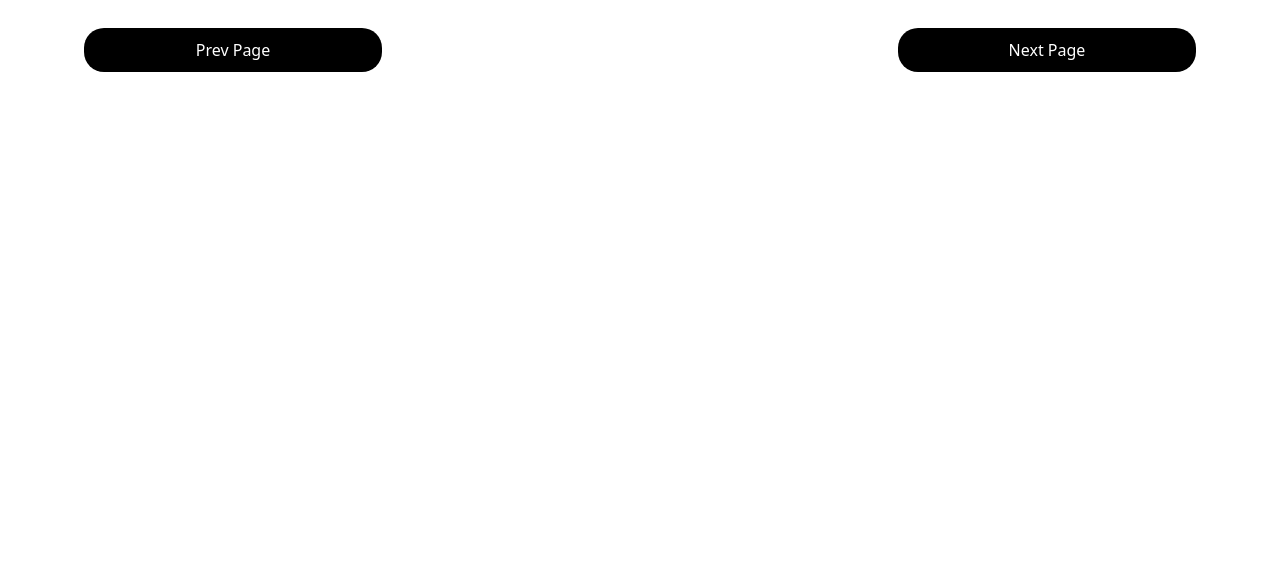
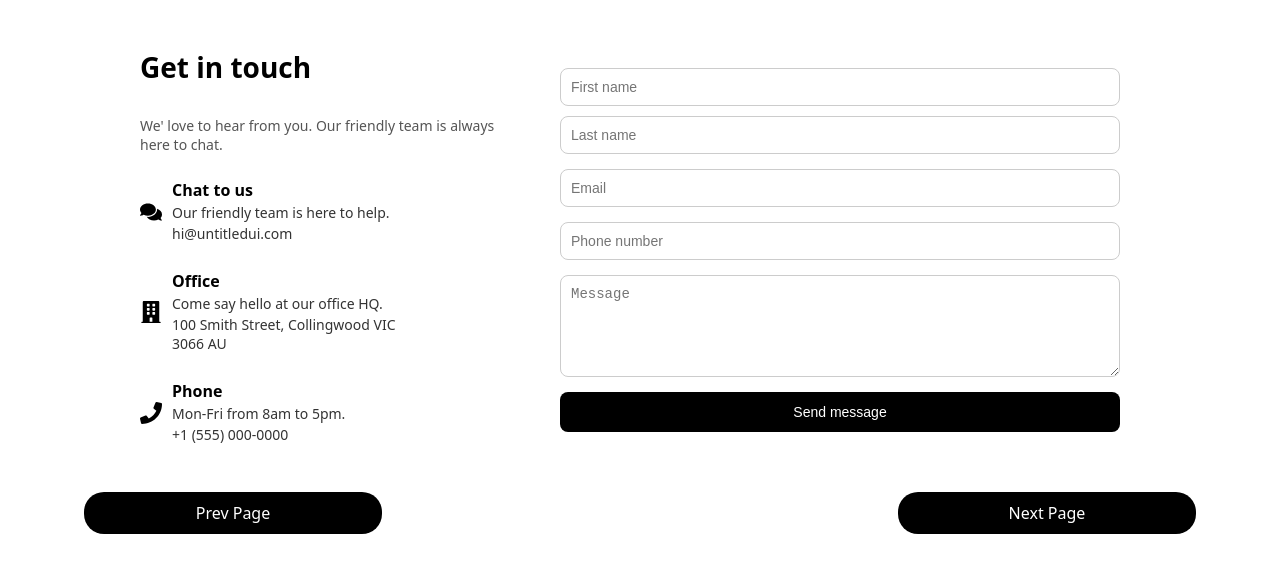
Before and after one commit to developer866/My_World, a React (Vite) app: page /Contact in a window 1280 px wide. Shown: the top 572 px of the page. Built offline with nearby package versions, Linux system fonts and the light colour scheme.

Commit message:
Add contact page with form and information display; update styles in Conact.css

```diff
--- a/package.json
+++ b/package.json
@@ -10,10 +10,12 @@
     "preview": "vite preview"
   },
   "dependencies": {
+    "@fortawesome/fontawesome-free": "^7.1.0",
     "framer-motion": "^12.23.24",
     "react": "^19.2.0",
     "react-calendar": "^6.0.0",
     "react-dom": "^19.2.0",
+    "react-icons": "^5.5.0",
     "react-router-dom": "^7.9.6"
   },
   "devDependencies": {
--- /dev/null
+++ b/src/Pages/Conact.css
@@ -0,0 +1,132 @@
+.contact-container {
+  display: flex;
+  gap: 40px;
+  max-width: 1000px;
+  margin: 20px auto;
+  padding: 20px;
+  flex-wrap: wrap;
+  border-radius: 10px;
+}
+
+.contact-info {
+  flex: 1 1 200px;
+  display: flex;
+  flex-direction: column;
+  gap: 25px;
+}
+
+.contact-info h2 {
+  font-size: 28px;
+  margin-bottom: 5px;
+}
+
+.contact-info p {
+  font-size: 14px;
+  color: #555;
+}
+
+.contact-card {
+  display: flex;
+  gap: 10px;
+  border-radius: 12px;
+  align-items: flex-start;
+  align-items: center;
+  gap: 10px;
+  width: 80%;
+}
+
+.contact-card .icon {
+  font-size: 22px;
+  color: black;
+  flex-shrink: 0;
+  margin-top: 3px;
+}
+
+.contact-card .contact-details h3 {
+  margin: 0;
+  font-size: 16px;
+}
+
+.contact-card .contact-details p {
+  margin: 2px 0;
+  font-size: 14px;
+  color: #333;
+}
+
+.highlight {
+  color: #6c63ff;
+  font-weight: 500;
+}
+
+
+.contact-form {
+  flex: 1 1 400px;
+  border-radius: 12px;
+  padding: 20px;
+}
+@media (max-width: 600px) {
+  .contact-form {
+    padding: 10px;
+    width: 90%;
+    margin: 0 auto;
+  }
+}
+
+.contact-form form {
+  display: flex;
+  flex-direction: column;
+  gap: 15px;
+}
+
+.contact-form .name-row {
+  display: flex;
+  gap: 10px;
+}
+
+.contact-form input,
+.contact-form textarea {
+  padding: 10px;
+  border-radius: 8px;
+  border: 1px solid #ccc;
+  font-size: 14px;
+  /* width: 100%; */
+}
+.name-row {
+  display: flex;
+  flex-direction: column;
+}
+.name-row input {
+  flex: 1;
+}
+
+.contact-form textarea {
+  resize: vertical;
+  min-height: 80px;
+}
+
+.contact-form .form-footer {
+  font-size: 12px;
+}
+
+.contact-form button {
+  background-color: black;
+  color: white;
+  border: none;
+  padding: 12px;
+  border-radius: 8px;
+  cursor: pointer;
+  font-size: 14px;
+  transition: 0.3s ease;
+}
+
+.contact-form button:hover {
+  background-color: #fff;
+  color: black;
+  border: 1px solid black;
+}
+
+@media (max-width: 768px) {
+  .contact-container {
+    flex-direction: column;
+  }
+}
--- a/src/Pages/Contact.jsx
+++ b/src/Pages/Contact.jsx
@@ -1,9 +1,67 @@
-import React from 'react'
+import React from "react";
+import './Conact.css';
+import { FaComments, FaBuilding, FaPhone } from "react-icons/fa";
 
 function Contact() {
+  const contactInfo = [
+    {
+      title: "Chat to us",
+      subtitle: "Our friendly team is here to help.",
+      email: "hi@untitledui.com",
+      icon: <FaComments />
+    },
+    {
+      title: "Office",
+      subtitle: "Come say hello at our office HQ.",
+      address: "100 Smith Street, Collingwood VIC 3066 AU",
+      icon: <FaBuilding />
+    },
+    {
+      title: "Phone",
+      subtitle: "Mon-Fri from 8am to 5pm.",
+      phone: "+1 (555) 000-0000",
+      icon: <FaPhone />
+    }
+  ];
+
   return (
-    <div></div>
-  )
+    <div className="contact-container">
+
+      <div className="contact-info">
+        <h2>Get in touch</h2>
+        <p>We' love to hear from you. Our friendly team is always here to chat.</p>
+
+        {contactInfo.map((item, index) => (
+          <div key={index} className="contact-card">
+            <div className="icon">{item.icon}</div>
+            <div className="contact-details">
+              <h3>{item.title}</h3>
+              <p>{item.subtitle}</p>
+              {item.email && <p className="highlight">{item.email}</p>}
+              {item.address && <p className="highlight">{item.address}</p>}
+              {item.phone && <p className="highlight">{item.phone}</p>}
+            </div>
+          </div>
+        ))}
+
+      </div>
+
+
+      <div className="contact-form">
+        <form>
+          <div className="name-row">
+            <input type="text" placeholder="First name" required />
+            <input type="text" placeholder="Last name" required />
+          </div>
+          <input type="email" placeholder="Email" required />
+          <input type="text" placeholder="Phone number" />
+          <textarea placeholder="Message" required></textarea>
+
+          <button type="submit">Send message</button>
+        </form>
+      </div>
+    </div>
+  );
 }
 
-export default Contact
+export default Contact;
--- a/src/index.css
+++ b/src/index.css
@@ -1,6 +1,6 @@
 :root {
   font-family: system-ui, Avenir, Helvetica, Arial, sans-serif;
-  line-height: 1.5;
+  /* line-height: 1.5; */
   font-weight: 400;
   padding: 0;
   margin: 0;
@@ -10,5 +10,5 @@ h1, h2, h3, h4, h5, h6 {
   font-weight: 600;
 }
 p {
-  margin: 0 0 1.5rem 0;
+  margin: 0 ;
 }
```
Also changed, not shown: 1 other file (tests, documents, lock files or other folders).
